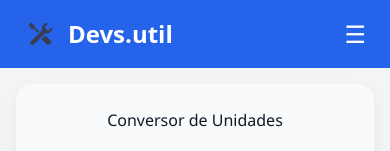
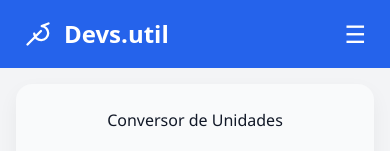
Before and after one commit to zenoncoode/dev_utils, a React (Vite) app: page /conversor-unidades in a window 390 px wide. Shown: the top 151 px of the page. Built offline with nearby package versions, Linux system fonts and the light colour scheme.

Commit message:
Logo alterada

```diff
--- a/src/components/Header.module.css
+++ b/src/components/Header.module.css
@@ -93,4 +93,10 @@
     background: rgba(0, 0, 0, 0.3);
     z-index: 1000;
   }
+
+  .icon {
+    width: 28px;
+    height: 28px;
+    color: white;
+  }
 }
--- a/src/components/Header.tsx
+++ b/src/components/Header.tsx
@@ -20,24 +20,48 @@ export default function Header() {
     <div>
       <header className={styles.header}>
         <Link to="/" className={styles.title}>
-          <img src="/utils.png" alt="Logo" className={styles.logo} />
+          <svg
+            xmlns="http://www.w3.org/2000/svg"
+            className={styles.icon}
+            fill="none"
+            viewBox="0 0 24 24"
+            stroke="currentColor"
+            strokeWidth={2}
+          >
+            <path
+              strokeLinecap="round"
+              strokeLinejoin="round"
+              d="M15.232 5.232a6 6 0 11-6.464 6.464m6.464-6.464L21 3m-6.464 6.464L3 21"
+            />
+          </svg>
           Devs.util
         </Link>
-        <button className={styles.menuButton} onClick={() => setMenuOpen(!menuOpen)}>
+
+        <button
+          className={styles.menuButton}
+          onClick={() => setMenuOpen(!menuOpen)}
+        >
           ☰
         </button>
       </header>
 
       <nav className={`${styles.nav} ${menuOpen ? styles.showMenu : ""}`}>
         {links.map(({ label, href }) => (
-          <Link key={href} to={href} className={styles.navLink} onClick={() => setMenuOpen(false)}>
+          <Link
+            key={href}
+            to={href}
+            className={styles.navLink}
+            onClick={() => setMenuOpen(false)}
+          >
             {label}
           </Link>
         ))}
       </nav>
 
       {/* Overlay para fechar ao clicar fora */}
-      {menuOpen && <div className={styles.overlay} onClick={() => setMenuOpen(false)} />}
+      {menuOpen && (
+        <div className={styles.overlay} onClick={() => setMenuOpen(false)} />
+      )}
     </div>
   );
 }
```
